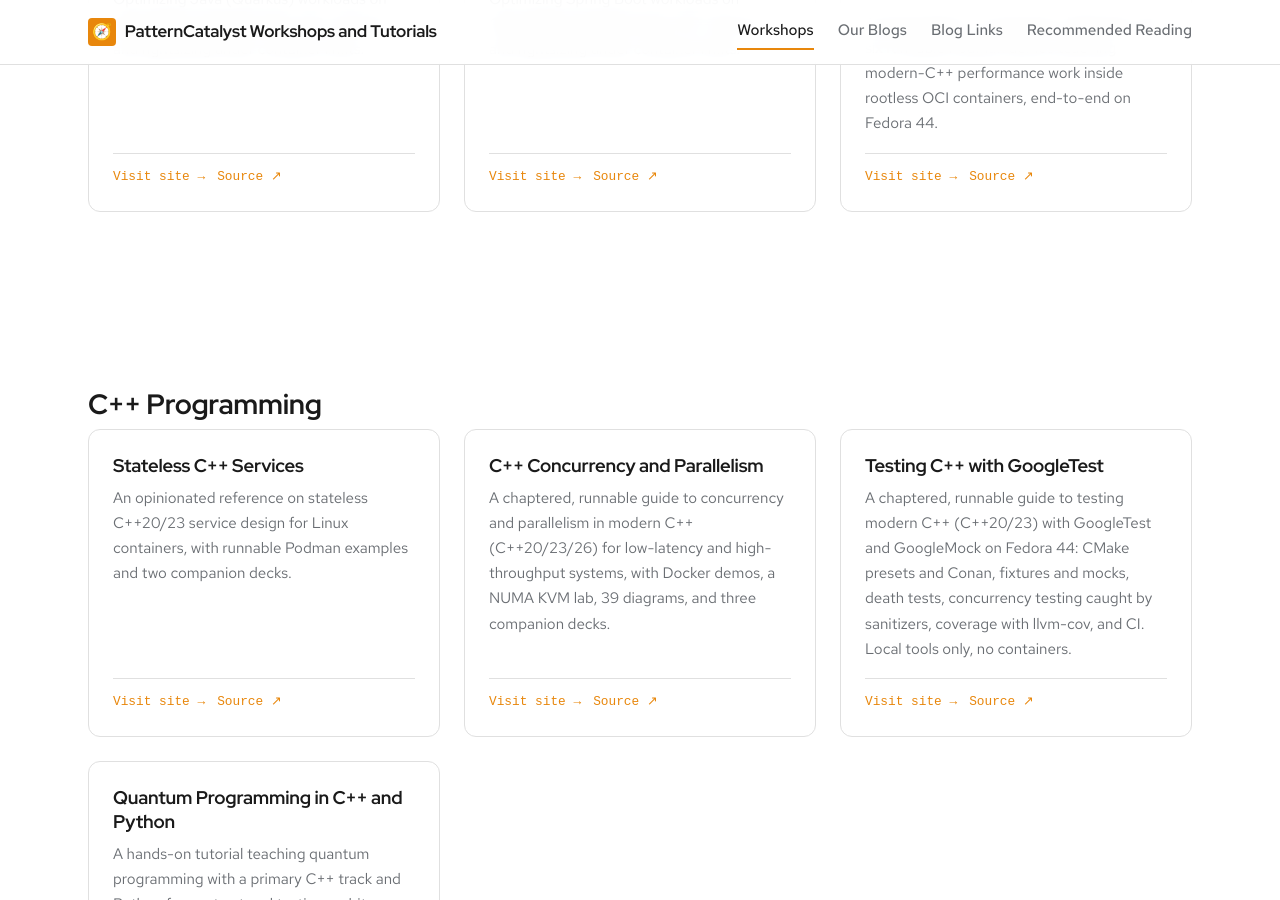
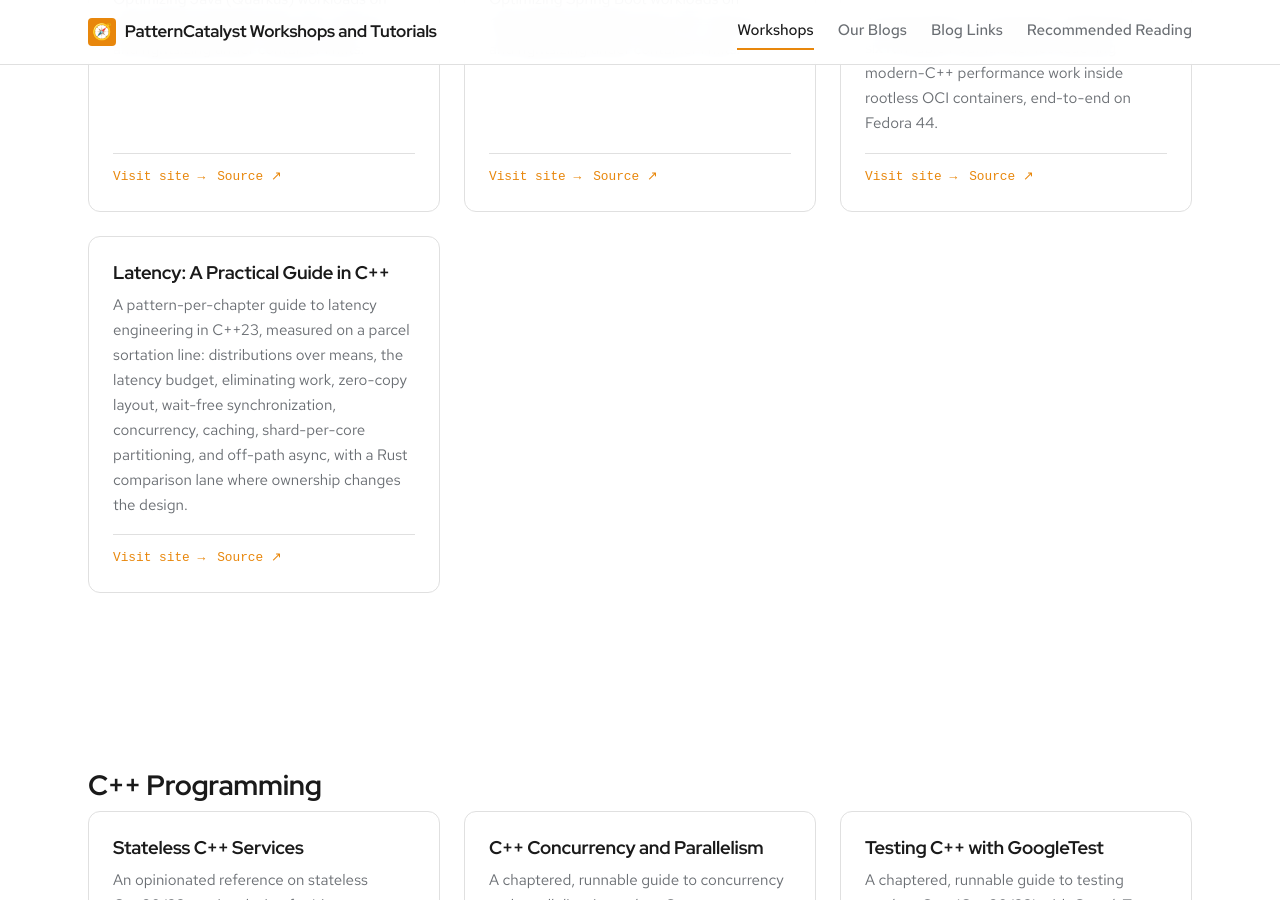
Before and after one commit to patterncatalyst/patterncatalyst-workshops-tutorials-list, a Jekyll site: the page built from index.html, in a window 1280 px wide and 900 px high, scrolled down 4031 px. Built offline with Jekyll 4.4.1, drawn with Linux system fonts in a browser that asks for light colours; some web fonts are replaced.

Commit message:
site: add Latency: A Practical Guide in C++ to Performance & Optimization (#67)
Co-authored-by: PatternCatalyst <local@example.invalid>

```diff
--- a/_data/sites.yml
+++ b/_data/sites.yml
@@ -126,6 +126,13 @@ entries:
     synopsis: "A presentation, a companion Jekyll site, and six runnable Podman demos teaching modern-C++ performance work inside rootless OCI containers, end-to-end on Fedora 44."
     site_url: "https://patterncatalyst.github.io/cpp-container-optimization-tutorial/"
     repo_url: "https://github.com/patterncatalyst/cpp-container-optimization-tutorial"
+
+  - slug: "latency-patterns-in-cpp"
+    title: "Latency: A Practical Guide in C++"
+    group: "Performance & Optimization"
+    synopsis: "A pattern-per-chapter guide to latency engineering in C++23, measured on a parcel sortation line: distributions over means, the latency budget, eliminating work, zero-copy layout, wait-free synchronization, concurrency, caching, shard-per-core partitioning, and off-path async, with a Rust comparison lane where ownership changes the design."
+    site_url: "https://patterncatalyst.github.io/latency-patterns-in-cpp/"
+    repo_url: "https://github.com/patterncatalyst/latency-patterns-in-cpp"
 
   - slug: "cpp-statelessness"
     title: "Stateless C++ Services"
```
